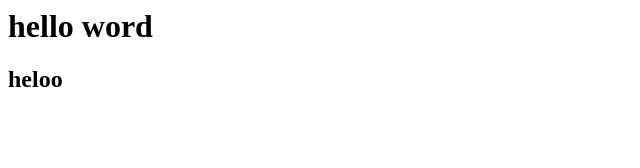
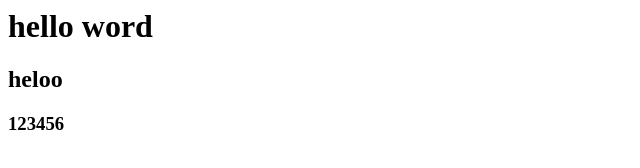
Before and after one commit to Ahmed-Bastwisy/net2, a plain HTML site: page index.html in a window 1280 px wide. Shown: the full height of the page, 0-640 px from the left. Drawn offline with Linux system fonts and the light colour scheme.

Commit message:
add server src modify index.html

```diff
--- a/index.html
+++ b/index.html
@@ -1,2 +1,3 @@
 <h1>hello word</h1>
 <h2>heloo</h2>
+<h3>123456</h3>
```
